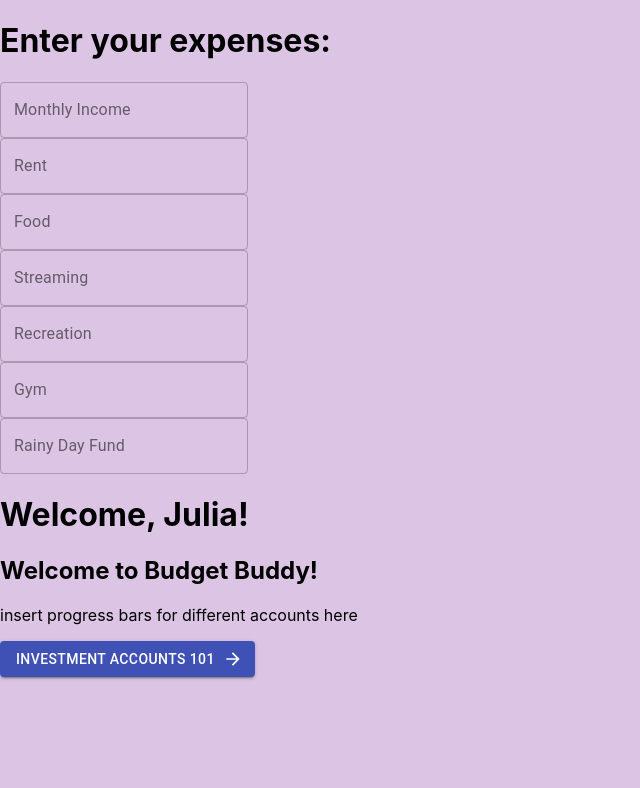
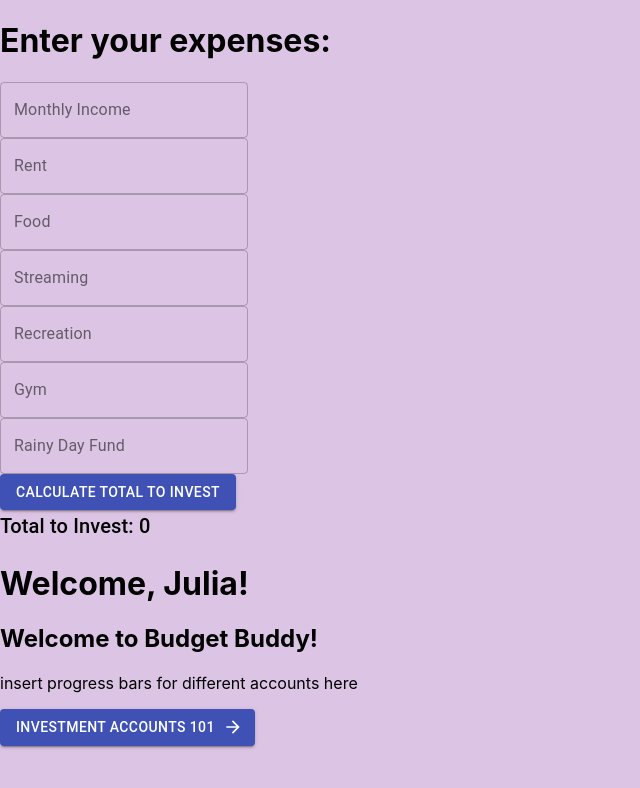
Before and after one commit to amithasound/budget-app, a React (Create React App) app in the folder react-copilot-test/budget-buddy/: page / in a window 1280 px wide. Shown: the top 788 px of the page, without its empty margins (0-640 px from the left). Built offline with nearby package versions, Linux system fonts and the light colour scheme.

Commit message:
working budget calculator

```diff
--- a/react-copilot-test/budget-buddy/src/BudgetCalculator.js
+++ b/react-copilot-test/budget-buddy/src/BudgetCalculator.js
@@ -1,17 +1,38 @@
-import React from 'react';
+import React, { useState } from 'react';
 import TextField from '@material-ui/core/TextField';
+import Button from '@material-ui/core/Button';
+import Typography from '@material-ui/core/Typography';
 
 const BudgetCalculator = () => {
+    const [monthlyIncome, setMonthlyIncome] = useState(0);
+    const [rent, setRent] = useState(0);
+    const [food, setFood] = useState(0);
+    const [streaming, setStreaming] = useState(0);
+    const [recreation, setRecreation] = useState(0);
+    const [gym, setGym] = useState(0);
+    const [rainyDayFund, setRainyDayFund] = useState(0);
+    const [totalToInvest, setTotalToInvest] = useState(0);
+
+    const calculateTotalToInvest = () => {
+        const totalExpenses = parseFloat(rent) + parseFloat(food) + parseFloat(streaming) + parseFloat(recreation) + parseFloat(gym) + parseFloat(rainyDayFund);
+        const totalToInvest = parseFloat(monthlyIncome) - totalExpenses;
+        setTotalToInvest(totalToInvest);
+    };
+
     return (
         <div>
             <h1>Enter your expenses:</h1>
-            <div><TextField label="Monthly Income" variant="outlined" /></div>
-            <div><TextField label="Rent" variant="outlined" /></div>
-            <div><TextField label="Food" variant="outlined" /></div>
-            <div><TextField label="Streaming" variant="outlined" /></div>
-            <div><TextField label="Recreation" variant="outlined" /></div>
-            <div><TextField label="Gym" variant="outlined" /></div>
-            <div><TextField label="Rainy Day Fund" variant="outlined" /></div>
+            <div><TextField label="Monthly Income" variant="outlined" onChange={e => setMonthlyIncome(e.target.value)} /></div>
+            <div><TextField label="Rent" variant="outlined" onChange={e => setRent(e.target.value)} /></div>
+            <div><TextField label="Food" variant="outlined" onChange={e => setFood(e.target.value)} /></div>
+            <div><TextField label="Streaming" variant="outlined" onChange={e => setStreaming(e.target.value)} /></div>
+            <div><TextField label="Recreation" variant="outlined" onChange={e => setRecreation(e.target.value)} /></div>
+            <div><TextField label="Gym" variant="outlined" onChange={e => setGym(e.target.value)} /></div>
+            <div><TextField label="Rainy Day Fund" variant="outlined" onChange={e => setRainyDayFund(e.target.value)} /></div>
+            <Button variant="contained" color="primary" onClick={calculateTotalToInvest}>
+                Calculate Total To Invest
+            </Button>
+            <Typography variant="h6">Total to Invest: {totalToInvest}</Typography>
         </div>
     );
 };
```
